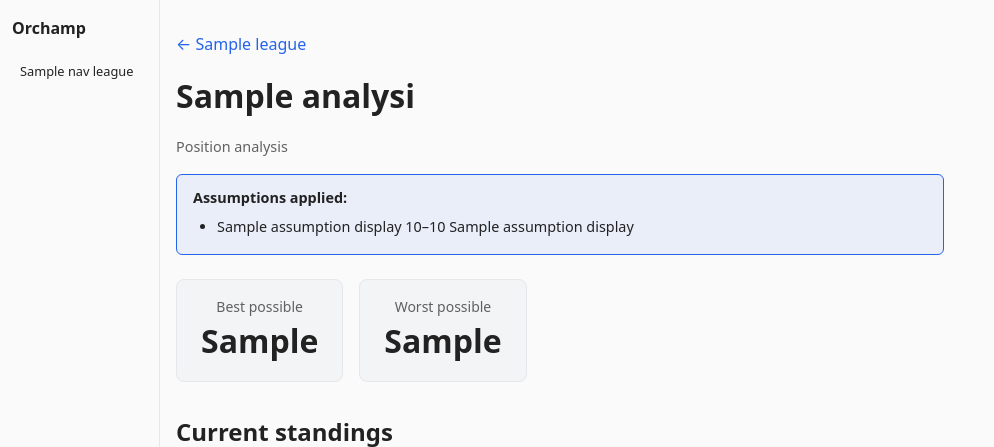
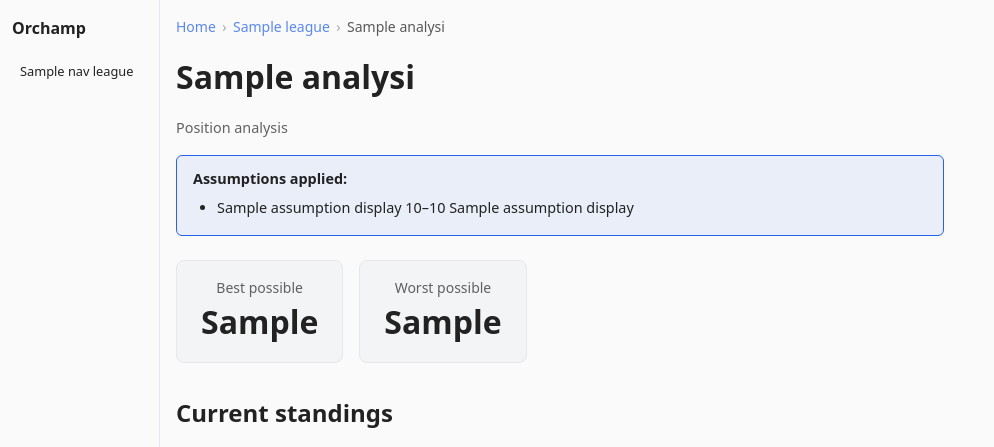
Before and after one commit to bbc2/orchamp, a Python web app: template src/orchamp_web/templates/team_analysis.html in a window 1280 px wide. Shown: the top 447 px of the page, without its empty margins (0-994 px from the left). Run offline with Jinja, Linux system fonts and the light colour scheme; the template is opened without the code that fills it: most values are stand-ins (such as "Sample title", 1, 10 or a date in 2020); some libraries are stand-ins or nearby versions.

Commit message:
orchamp_web: Implement breadcrumbs for going back to parent pages

```diff
--- a/src/orchamp_web/i18n.py
+++ b/src/orchamp_web/i18n.py
@@ -30,6 +30,7 @@ def make_locale_context(
         return {
             "locale": locale,
             "_": translations_by_locale[locale].gettext,
+            "pgettext": translations_by_locale[locale].pgettext,
         }
 
     return locale_context
--- a/src/orchamp_web/templates/base.html
+++ b/src/orchamp_web/templates/base.html
@@ -244,6 +244,20 @@
             margin: 0;
             opacity: 0.7;
             font-size: 0.9rem;
+        }
+
+        .breadcrumb {
+            display: flex;
+            align-items: center;
+            gap: 0.4rem;
+            font-size: 0.875rem;
+            opacity: 0.75;
+            margin-bottom: 1rem;
+            flex-wrap: wrap;
+        }
+
+        .breadcrumb-sep {
+            opacity: 0.5;
         }
 
         .analysis-summary {
--- a/src/orchamp_web/templates/standings.html
+++ b/src/orchamp_web/templates/standings.html
@@ -3,7 +3,11 @@
 {% block title %}{{ league.name }} - Orchamp{% endblock %}
 
 {% block content %}
-<p><a href="/">{{ _("← Home") }}</a></p>
+<nav class="breadcrumb" aria-label="breadcrumb">
+    <a href="/">{{ pgettext("nav", "Home") }}</a>
+    <span class="breadcrumb-sep" aria-hidden="true">›</span>
+    <span>{{ league.name }}</span>
+</nav>
 
 <div class="header">
     <div>
--- a/src/orchamp_web/templates/team_analysis.html
+++ b/src/orchamp_web/templates/team_analysis.html
@@ -3,7 +3,13 @@
 {% block title %}{{ analysis.team_name }} - {{ league.name }} - Orchamp{% endblock %}
 
 {% block content %}
-<p><a href="/web/{{ league_key }}/{% if assumption_qs %}?{{ assumption_qs }}{% endif %}">← {{ league.name }}</a></p>
+<nav class="breadcrumb" aria-label="breadcrumb">
+    <a href="/">{{ pgettext("nav", "Home") }}</a>
+    <span class="breadcrumb-sep" aria-hidden="true">›</span>
+    <a href="/web/{{ league_key }}/{% if assumption_qs %}?{{ assumption_qs }}{% endif %}">{{ league.name }}</a>
+    <span class="breadcrumb-sep" aria-hidden="true">›</span>
+    <span>{{ analysis.team_name }}</span>
+</nav>
 
 <div class="header">
     <div>
```
Also changed, not shown: src/orchamp_web/locales/fr/LC_MESSAGES/messages.po, 1 other file.
